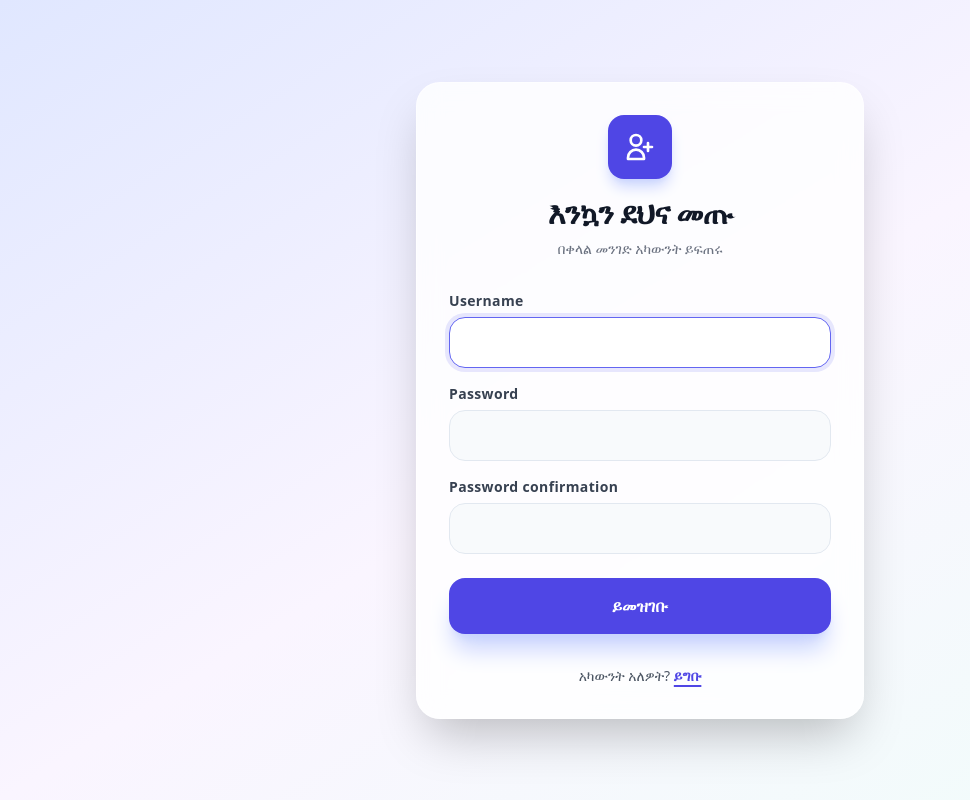
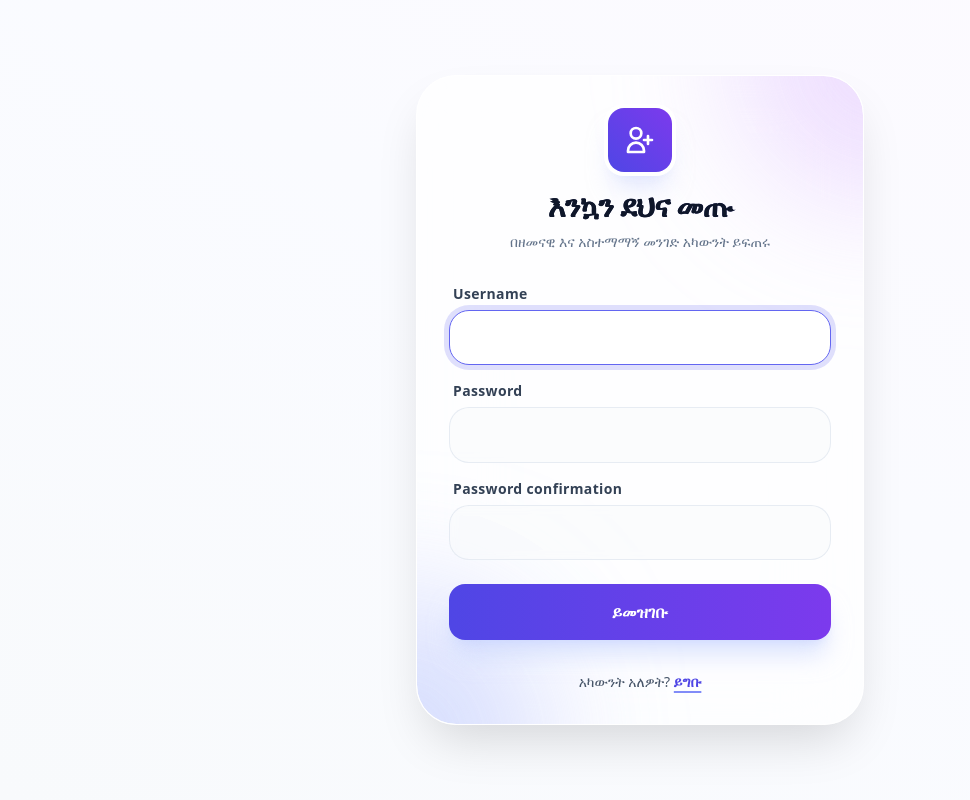
Before and after one commit to gedamuayana/my_shop, a Django app: page /register/ in a window 1280 px wide. Shown: the whole page, without its empty margins (0-970 px from the left). Run offline with Django 5.2, Linux system fonts and the light colour scheme; some libraries are stand-ins or nearby versions.

Commit message:
Upgrade register.html to premium UI design

```diff
--- a/templates/register.html
+++ b/templates/register.html
@@ -6,48 +6,51 @@
     <title>አዲስ አካውንት ይፍጠሩ</title>
     <script src="https://cdn.tailwindcss.com"></script>
 </head>
-<body class="bg-gradient-to-br from-indigo-100 via-purple-50 to-teal-50 min-h-screen flex items-center justify-center font-sans p-4">
+<body class="bg-gradient-to-tr from-slate-50 via-indigo-50/30 to-purple-50/50 min-h-screen flex items-center justify-center font-sans p-4 selection:bg-indigo-500 selection:text-white">
 
-    <div class="bg-white/80 backdrop-blur-md p-8 rounded-3xl shadow-2xl w-full max-w-md border border-white/50">
+    <div class="bg-white/70 backdrop-blur-2xl p-8 rounded-[2.5rem] shadow-[0_25px_50px_-12px_rgba(0,0,0,0.15)] w-full max-w-md border border-white/80 relative overflow-hidden">
 
-        <div class="text-center mb-8">
-            <div class="w-16 h-16 bg-indigo-600 text-white rounded-2xl flex items-center justify-center mx-auto mb-4 shadow-lg shadow-indigo-200">
+        <div class="absolute -top-40 -right-40 w-72 h-72 bg-purple-300 rounded-full mix-blend-multiply filter blur-3xl opacity-30 animate-pulse"></div>
+        <div class="absolute -bottom-40 -left-40 w-72 h-72 bg-indigo-300 rounded-full mix-blend-multiply filter blur-3xl opacity-30 animate-pulse"></div>
+
+        <div class="text-center mb-8 relative">
+            <div class="w-16 h-16 bg-gradient-to-tr from-indigo-600 to-violet-600 text-white rounded-2xl flex items-center justify-center mx-auto mb-4 shadow-xl shadow-indigo-200/50 ring-4 ring-white">
                 <svg xmlns="http://www.w3.org/2000/svg" class="h-8 w-8" fill="none" viewBox="0 0 24 24" stroke="currentColor">
                     <path stroke-linecap="round" stroke-linejoin="round" stroke-width="2" d="M18 9v3m0 0v3m0-3h3m-3 0h-3m-2-5a4 4 0 11-8 0 4 4 0 018 0zM3 20a6 6 0 0112 0v1H3v-1z" />
                 </svg>
             </div>
-            <h2 class="text-3xl font-extrabold text-gray-900 tracking-tight">እንኳን ደህና መጡ</h2>
-            <p class="text-gray-500 text-sm mt-2">በቀላል መንገድ አካውንት ይፍጠሩ</p>
+            <h2 class="text-3xl font-black text-slate-900 tracking-tight bg-gradient-to-r from-slate-900 to-indigo-900 bg-clip-text">እንኳን ደህና መጡ</h2>
+            <p class="text-slate-500 text-sm font-medium mt-2">በዘመናዊ እና አስተማማኝ መንገድ አካውንት ይፍጠሩ</p>
         </div>
 
         {% if messages %}
-            <div class="mb-6 p-4 bg-green-50/80 backdrop-blur-sm border-l-4 border-green-500 rounded-r-2xl space-y-2">
+            <div class="mb-6 p-4 bg-emerald-50/80 backdrop-blur-md border-l-4 border-emerald-500 rounded-2xl space-y-2 shadow-sm">
                 {% for message in messages %}
-                    <p class="text-sm text-green-700 font-medium">{{ message }}</p>
+                    <p class="text-sm text-emerald-800 font-medium">{{ message }}</p>
                 {% endfor %}
             </div>
         {% endif %}
 
         {% if form.non_field_errors %}
-            <div class="mb-6 p-4 bg-red-50/80 backdrop-blur-sm border-l-4 border-red-500 rounded-r-2xl">
+            <div class="mb-6 p-4 bg-rose-50/80 backdrop-blur-md border-l-4 border-rose-500 rounded-2xl shadow-sm">
                 {% for error in form.non_field_errors %}
-                    <p class="text-sm text-red-700 font-medium">{{ error }}</p>
+                    <p class="text-sm text-rose-800 font-medium">{{ error }}</p>
                 {% endfor %}
             </div>
         {% endif %}
 
-        <form method="POST" class="space-y-6">
+        <form method="POST" class="space-y-6 relative">
             {% csrf_token %}
 
             <div class="space-y-4">
                 {% for field in form %}
                     <div class="flex flex-col gap-1.5">
-                        <label for="{{ field.id_for_label }}" class="text-sm font-semibold text-gray-700 tracking-wide">
+                        <label for="{{ field.id_for_label }}" class="text-sm font-bold text-slate-700 tracking-wide pl-1">
                             {{ field.label }}
                         </label>
                         {{ field }}
                         {% if field.errors %}
-                            <ul class="text-xs text-red-600 space-y-1 list-disc pl-4">
+                            <ul class="text-xs text-rose-600 space-y-1 list-disc pl-5 font-medium">
                                 {% for error in field.errors %}
                                     <li>{{ error }}</li>
                                 {% endfor %}
@@ -57,13 +60,13 @@
                 {% endfor %}
             </div>
 
-            <button type="submit" class="w-full py-4 px-4 bg-indigo-600 hover:bg-indigo-700 text-white font-bold rounded-2xl shadow-xl shadow-indigo-200 transition duration-200 transform active:scale-95">
+            <button type="submit" class="w-full py-4 px-4 bg-gradient-to-r from-indigo-600 to-violet-600 hover:from-indigo-700 hover:to-violet-700 text-white font-extrabold rounded-2xl shadow-xl shadow-indigo-200/60 transition-all duration-300 transform hover:-translate-y-0.5 active:scale-95">
                 ይመዝገቡ
             </button>
         </form>
 
-        <div class="mt-8 text-center text-sm text-gray-600">
-            አካውንት አለዎት? <a href="{% url 'login' %}" class="font-bold text-indigo-600 hover:text-indigo-500 transition underline decoration-2 underline-offset-4">ይግቡ</a>
+        <div class="mt-8 text-center text-sm text-slate-600 font-medium relative">
+            አካውንት አለዎት? <a href="{% url 'login' %}" class="font-black text-indigo-600 hover:text-indigo-500 transition-colors underline decoration-2 underline-offset-4 decoration-indigo-400">ይግቡ</a>
         </div>
 
     </div>
@@ -72,20 +75,32 @@
 </html>
 
 <style>
-    /* Django form inputs styling to match Tailwind */
-    input {
+    /* Django form inputs styling to match Tailwind with premium glass effect */
+    input, select, textarea {
         width: 100%;
-        padding: 0.875rem 1.25rem;
-        border: 1px solid #e2e8f0;
-        background-color: #f8fafc;
-        border-radius: 1rem;
-        font-size: 0.875rem;
-        transition: all 0.2s ease-in-out;
+        padding: 1rem 1.25rem;
+        border: 1px solid rgba(226, 232, 240, 0.8);
+        background-color: rgba(248, 250, 252, 0.6);
+        backdrop-filter: blur(4px);
+        border-radius: 1.25rem;
+        font-size: 0.9rem;
+        font-weight: 500;
+        color: #0f172a;
+        transition: all 0.3s cubic-bezier(0.4, 0, 0.2, 1);
     }
     input:focus {
         outline: none;
         border-color: #6366f1;
         background-color: #ffffff;
-        box-shadow: 0 0 0 4px rgba(99, 102, 241, 0.15);
+        box-shadow: 0 0 0 5px rgba(99, 102, 241, 0.2);
+    }
+    /* Autofill styling fix */
+    input:-webkit-autofill,
+    input:-webkit-autofill:hover,
+    input:-webkit-autofill:focus {
+        -webkit-text-fill-color: #0f172a;
+        -webkit-box-shadow: 0 0 0 1000px rgba(248, 250, 252, 0.6) inset;
+        transition: background-color 5000s ease-in-out 0s;
+        border-radius: 1.25rem;
     }
 </style>
```
